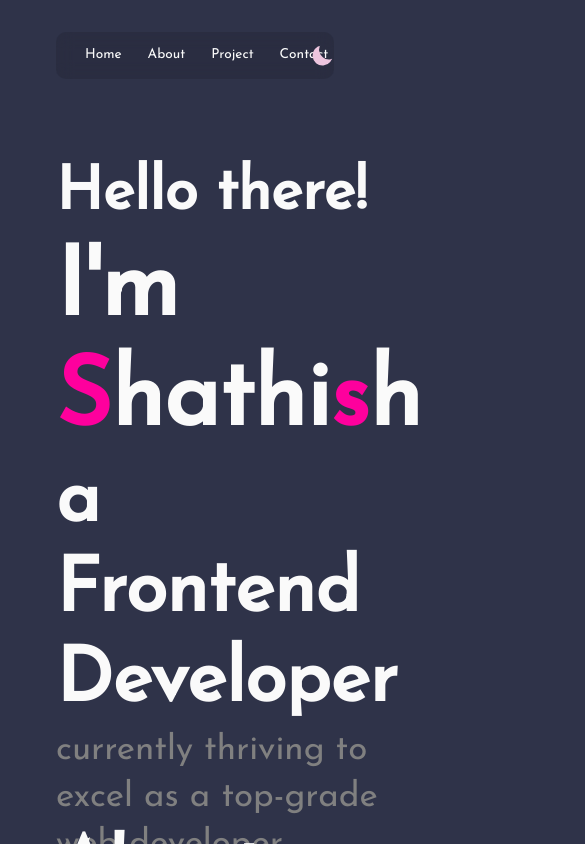
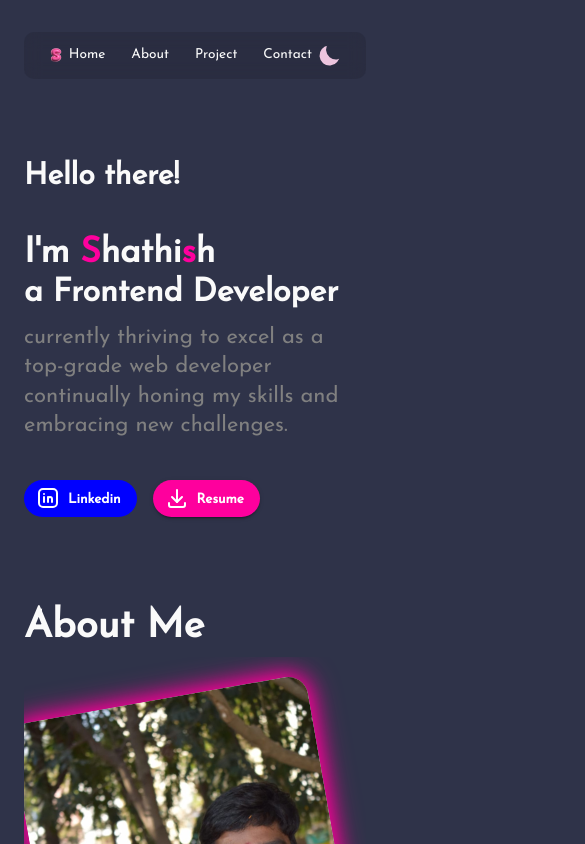
Before and after one commit to bshathish/portfolio, a Next.js app: page / in a window 390 px wide. Shown: the top 844 px of the page, 585 px wide, since content can reach past the window. Built offline with nearby package versions, Linux system fonts and the light colour scheme.

Commit message:
"fixed mobile view"

```diff
--- a/src/app/components/About/main.jsx
+++ b/src/app/components/About/main.jsx
@@ -4,7 +4,6 @@ import { IconChevronCompactRight } from '@tabler/icons-react'
 import * as motion from "motion/react-client"
 import { useInView } from 'react-intersection-observer'
 import ScrollTriggered from '../Hero/animation/profileImage'
-
 
 const About = ({projectRef}) => {
     const { ref, inView } = useInView({
@@ -16,8 +15,8 @@ const About = ({projectRef}) => {
     console.log("sdfkjsdjfwefew", inView)
   return (
     <Box>
-        <Typography sx={{fontSize:'75px', fontWeight:600}}>About Me</Typography>
-        <Box ref={ref} sx={{display:'flex', overflowY:'hidden'}} >
+        <Typography sx={{fontSize:{lg:'75px', md:'40px', sm:'40px', xs:'40px'}, fontWeight:600}}>About Me</Typography>
+        <Box ref={ref} sx={{display:'flex', overflowY:'hidden', flexDirection:{lg:'row', md:'column-reverse', sm:'column-reverse', xs:'column-reverse'}, alignItems:'center', gap:5}} >
                 <motion.div
                     initial={{ y: "200%", opacity: 0 }}
                     animate={inView && { y: 0, opacity: 1 }}
--- a/src/app/components/Contact/main.jsx
+++ b/src/app/components/Contact/main.jsx
@@ -28,10 +28,10 @@ const Contact = ({contactRef}) => {
 
   return (
     <Box ref={contactRef}>
-        <Typography sx={{fontSize:'75px', fontWeight:600}}>Contact Me</Typography>
-        <Box sx={{display:'flex', justifyContent:'space-between'}}>
+        <Typography sx={{fontSize:{lg:'75px', md:'40px', sm:'40px', xs:'40px'}, fontWeight:600}}>Contact Me</Typography>
+        <Box sx={{display:'flex', justifyContent:'space-between', flexDirection:{lg:'row', md:'row', sm:'column', xs:'column'}, gap:5}}>
             <Box sx={{display:'flex', flexDirection:'column', gap:2}}>
-                <Typography sx={{fontSize:'30px'}}>Let’s create something amazing together!</Typography>
+                <Typography sx={{fontSize:{lg:'30px', md:'20px', sm:'20px', xs:'20px'}}}>Let’s create something amazing together!</Typography>
                 <Box sx={{display:'flex', flexDirection:'column', gap:0.5}}>
                     <Typography sx={{fontSize:'20px'}}>
                         Address
--- a/src/app/components/Footer/main.jsx
+++ b/src/app/components/Footer/main.jsx
@@ -14,7 +14,7 @@ const Footer = () => {
         {icon:<IconBrandInstagram color='#fafafa'/>, link:'https://www.instagram.com/i_shathish_b/'},
     ]
   return (
-    <Box sx={{background:'#FE009D', display:"flex", justifyContent:'space-between', width:'100%', alignItems:'center', px:7, py:1}}>
+    <Box sx={{background:'#FE009D', display:"flex", justifyContent:'space-between', width:'100%', alignItems:'center', px:7, py:1, flexDirection:{lg:'row', md:'row', sm:'column', xs:'column'}}}>
         <Box>
             <Box sx={{display:'flex', gap:0.5, alignItems:'center'}}>
                 <IconCopyright size="15px" color="#fafafa"/>
--- a/src/app/components/Hero/main.jsx
+++ b/src/app/components/Hero/main.jsx
@@ -5,9 +5,9 @@ import { IconBrandLinkedin, IconDownload } from '@tabler/icons-react';
 
 const Hero = ({aboutRef}) => {
   return (
-    <Box sx={{height:'78vh', mt:10, display:'flex', justifyContent:'start', alignItems:'start',flexDirection:'column', gap:2}}>
-        <Box sx={{ display: 'flex', justifyContent: 'space-between', alignItems: 'center' }}>
-            <Box sx={{ display: 'flex', flexDirection: 'column', gap: 1,  overflowY:'hidden'}}>
+    <Box sx={{height:{lg:'78vh', md:'100%', sm:'100%', xs:'100%'}, mt:10, display:'flex', justifyContent:'center', alignItems:'center',flexDirection:'column', gap:2, mb:{lg:0, md:20, sm:10, xs:10}}}>
+        <Box sx={{ display: 'flex', justifyContent: 'space-between', alignItems: 'center', flexDirection:'column', gap:2 }}>
+            <Box sx={{ display: 'flex', flexDirection: 'column', gap: 1,  overflowY:'hidden', gap:5}}>
                 <motion.div
                 initial={{ y: "200%", opacity: 0 }}
                 animate={{ y: 0, opacity: 1 }}
@@ -16,7 +16,7 @@ const Hero = ({aboutRef}) => {
                 }}
                 style={{ display: 'flex', alignItems: 'center', gap: '10px' }}
                 >
-                <Typography variant='h3' sx={{ fontWeight: 600, fontSize:'60px' }}>
+                <Typography variant='h3' sx={{ fontWeight: 600, fontSize:{lg:'60px', md:"30px", sm:"30px", xs:"30px"} }}>
                     Hello there!
                 </Typography>
                 </motion.div>
@@ -29,25 +29,25 @@ const Hero = ({aboutRef}) => {
                         duration: 1.5,
                         delay: 1,
                     }}
+                    style={{display:'flex', flexDirection:"column", gap:10}}
                 >
                 <Box>
-                    <Typography variant='h1' sx={{ fontSize: '95px' }}>
+                    <Typography variant='h1' sx={{ fontSize: {lg:'95px', md:"35px", sm:"35px", xs:"35px"} }}>
                     I'm <span style={{ color: '#FE009D' }}>S</span>hathi<span style={{ color: '#FE009D' }}>s</span>h
                     </Typography>
-                    <Typography variant='h2' sx={{fontSize: '75px'}}>a Frontend Developer</Typography>
+                    <Typography variant='h2' sx={{fontSize: {lg:'75px', md:"32px", sm:"32px", xs:"32px"}}}>a Frontend Developer</Typography>
                 </Box>
                 <Box>
-                    <Typography variant='h5' sx={{ fontWeight: 200, fontSize: '35px',color:'gray' }}>
-                    currently thriving to excel as a top-grade web developer,
+                    <Typography variant='h5' sx={{ fontWeight: 200, fontSize: {lg:'35px', md:"22px", sm:"22px", xs:"22px"},color:'gray' }}>
+                        currently thriving to excel as a top-grade web developer
                     </Typography>
-                    <Typography variant='h5' sx={{ fontWeight: 200, fontSize: '35px',color:'gray' }}>
-                    continually honing my skills and embracing new challenges.
+                    <Typography variant='h5' sx={{ fontWeight: 200, fontSize: {lg:'35px', md:"22px", sm:"22px", xs:"22px"},color:'gray' }}>
+                        continually honing my skills and embracing new challenges.
                     </Typography>
                 </Box>
                 </motion.div>
             </Box>
-        </Box>
-        <Box sx={{display:'flex', alignItems:'center', gap:2, mt:3}}>
+        <Box sx={{display:'flex', alignItems:'center', justifyContent:'start', gap:2, mt:3, width:'100%'}}>
             <Button sx={{background:'blue', borderRadius:'20px', color:'white', px:2}} startIcon={<IconBrandLinkedin color='white'/>} href='https://www.linkedin.com/in/shathish-b-a6102920b/' target='_blank'>
                 <Typography sx={{fontWeight:600, pt:0.5, color:'white'}}> Linkedin </Typography>
             </Button>
@@ -57,6 +57,7 @@ const Hero = ({aboutRef}) => {
                 </Button>
             </a>
         </Box>
+        </Box>
     </Box>
   );
 };
--- a/src/app/components/Projects/main.jsx
+++ b/src/app/components/Projects/main.jsx
@@ -59,9 +59,9 @@ const Projects = () => {
                         animate={inView && { opacity: 1, y: 0 }}
                         transition={{ duration: 0.5, delay: index * 0.2 }}
                         >
-                            <Box sx={{display:'flex', gap:2}}>
-                                <Box sx={{width:'70%'}}>
-                                    <Image src={project.image} width={800} alt='Project Image' style={{borderRadius:'10px'}}/>
+                            <Box sx={{display:'flex', gap:2, flexDirection:{lg:'row', md:'column', sm:'column', xs:'column'}}}>
+                                <Box sx={{width:{lg:'70%', md:'100%', sm:'100%', xs:'100%'}}}>
+                                    <Image src={project.image} alt='Project Image' style={{borderRadius:'10px'}}/>
                                 </Box>
                                 <Box sx={{width:'100%', display:'flex', flexDirection:'column', gap:3}}>
                                     <Box sx={{display:'flex', justifyContent:'space-between', width:'100%'}}>
@@ -71,7 +71,7 @@ const Projects = () => {
                                         </IconButton>
                                     </Box>
                                     <Typography sx={{ fontWeight: 200,color:'grey', fontSize:'20px' }}>{project.discription}</Typography>
-                                    <Box sx={{display:'flex', gap:2}}>
+                                    <Box sx={{display:'flex', gap:2, flexWrap:'wrap'}}>
                                     {
                                         project.tech.map((tech, index)=>(
                                                 <Typography key={index} sx={{fontSize:'18px', background:bgColor, p:1, borderRadius:'5px', px:2}}>
--- a/src/app/components/main.jsx
+++ b/src/app/components/main.jsx
@@ -18,7 +18,7 @@ const App = () => {
 
   return (
     <Box>
-      <Box ref={homeRef} sx={{m:4, mx:7, position:'relative'}}>
+      <Box ref={homeRef} sx={{m:4, mx:{md:7, sm:3, xs:3}, position:'relative'}}>
           <NavBar homeRef={homeRef} aboutRef={aboutRef} projectRef={projectRef} contactRef={contactRef} />
           <Hero aboutRef={aboutRef}/>
           <About projectRef={projectRef}/>
--- a/src/app/components/zustand/refStore.js
+++ /dev/null
@@ -1,12 +0,0 @@
-import { create } from "zustand";
-
-export const useRefStore = create((set)=>({
-    homeRef:null,
-    aboutRef:null,
-    projectRef:null,
-    contactRef:null,
-    setHomeRef:(newValue)=>set({homeRef:newValue}),
-    setAboutRef:(newValue)=>set({aboutRef:newValue}),
-    setProjectRef:(newValue)=>set({projectRef:newValue}),
-    setContactRef:(newValue)=>set({contactRef:newValue}),
-}));
```
Also changed, not shown: src/app/components/Experience/main.jsx (+5 -6 lines).
